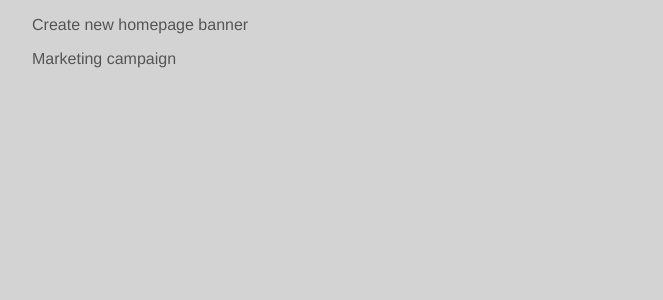
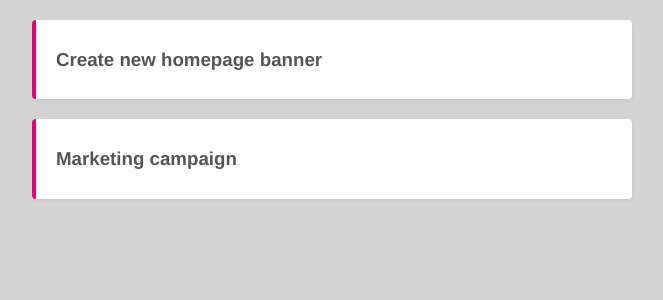
Before and after one commit to caren1/vuejs-ninja, a Vue app in the folder ninja-planner/: page / in a window 1280 px wide. Shown: the top 300 px of the page, without its empty margins (308-971 px from the left). Built offline with nearby package versions, Linux system fonts and the light colour scheme; data requests are answered from the project's data file.

Commit message:
single project template

```diff
--- /dev/null
+++ b/ninja-planner/src/components/SingleProject.vue
@@ -0,0 +1,36 @@
+<template>
+  <div class="project">
+      <div class="actions" @click="showDetails = !showDetails">
+          <h3>{{ project.title }}</h3>
+      </div>
+      <div class="details" v-if="showDetails">
+          <p>{{ project.details }}</p>
+      </div>
+  </div>
+</template>
+
+<script>
+export default {
+    props: ['project'],
+    data() {
+        return {
+            showDetails: false
+        }
+    }
+}
+</script>
+
+<style>
+    .project {
+        margin: 20px auto;
+        background: white;
+        padding: 10px 20px;
+        border-radius: 4px;
+        box-shadow: 1px 2px 3px rgba(0, 0, 0, 0.05);
+        border-left: 4px solid #e90074;
+    }
+
+    h3 {
+        cursor: pointer;
+    }
+</style>
--- a/ninja-planner/src/views/Home.vue
+++ b/ninja-planner/src/views/Home.vue
@@ -2,18 +2,17 @@
   <div class="home">
     <div v-if="projects.length">
       <div v-for="project in projects" :key="project.id">
-        <p>{{ project.title }}</p>
+        <SingleProject :project="project"/>
       </div>
     </div>
   </div>
 </template>
 
 <script>
-// @ is an alias to /src
-
+import SingleProject from '../components/SingleProject.vue'
 export default {
   name: 'Home',
-  components: {},
+  components: { SingleProject, },
   data() {
     return {
       projects: [],
```
Also changed, not shown: ninja-planner/src/components/HelloWorld.vue (deleted, +0 -58 lines).
